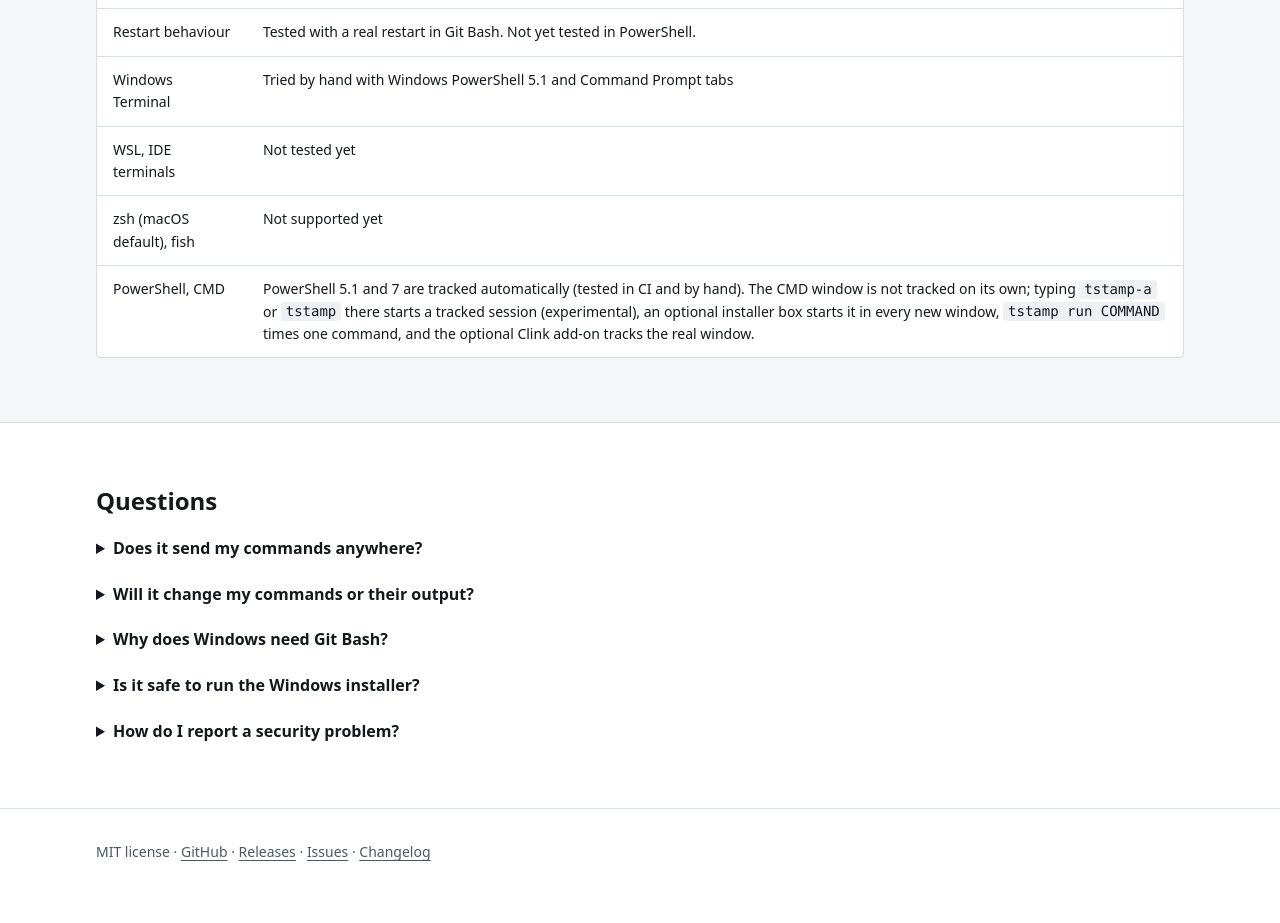
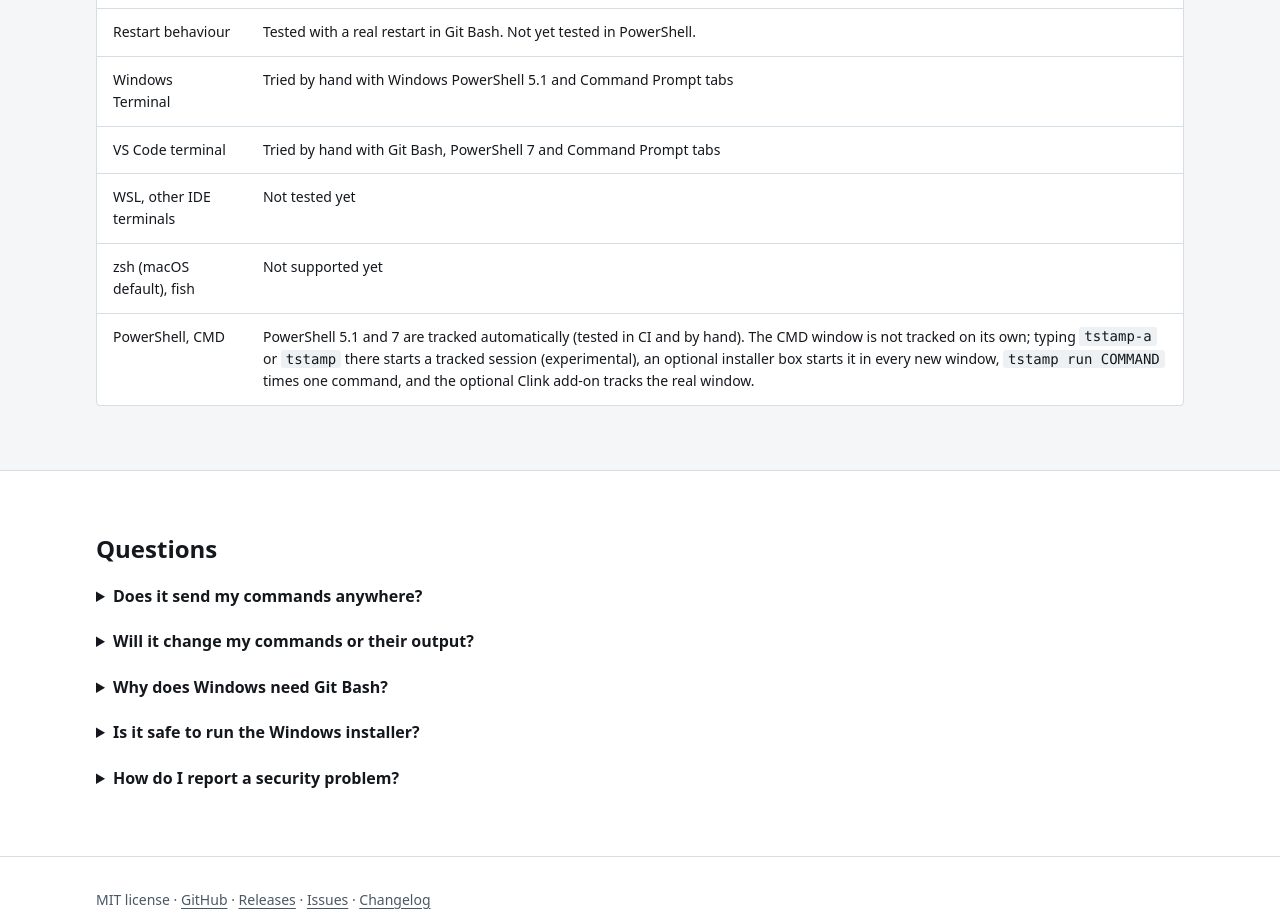
Before and after one commit to abinaze/tstamp, a plain HTML site: page site/index.html in a window 1280 px wide. Shown: the part 3520-4443 px from the top of the page. Before the commit the page ends 4416 px from the top, so only its background shows below. Drawn offline with Linux system fonts and the light colour scheme; no server answers.

Commit message:
docs: the VS Code terminal was tried by hand with Git Bash, PowerShell 7 and Command Prompt tabs

```diff
--- a/site/index.html
+++ b/site/index.html
@@ -161,7 +161,8 @@ Build failed.
         <tr><td>macOS, bash 5 (Homebrew)</td><td>Tested in CI. The built-in bash 3.2 is too old.</td></tr>
         <tr><td>Restart behaviour</td><td>Tested with a real restart in Git Bash. Not yet tested in PowerShell.</td></tr>
         <tr><td>Windows Terminal</td><td>Tried by hand with Windows PowerShell 5.1 and Command Prompt tabs</td></tr>
-        <tr><td>WSL, IDE terminals</td><td>Not tested yet</td></tr>
+        <tr><td>VS Code terminal</td><td>Tried by hand with Git Bash, PowerShell 7 and Command Prompt tabs</td></tr>
+        <tr><td>WSL, other IDE terminals</td><td>Not tested yet</td></tr>
         <tr><td>zsh (macOS default), fish</td><td>Not supported yet</td></tr>
         <tr><td>PowerShell, CMD</td><td>PowerShell 5.1 and 7 are tracked automatically (tested in CI and by hand). The CMD window is not tracked on its own; typing <code>tstamp-a</code> or <code>tstamp</code> there starts a tracked session (experimental), an optional installer box starts it in every new window, <code>tstamp run COMMAND</code> times one command, and the optional Clink add-on tracks the real window.</td></tr>
       </tbody>
```
Also changed, not shown: docs/manual.txt, 3 other files.
